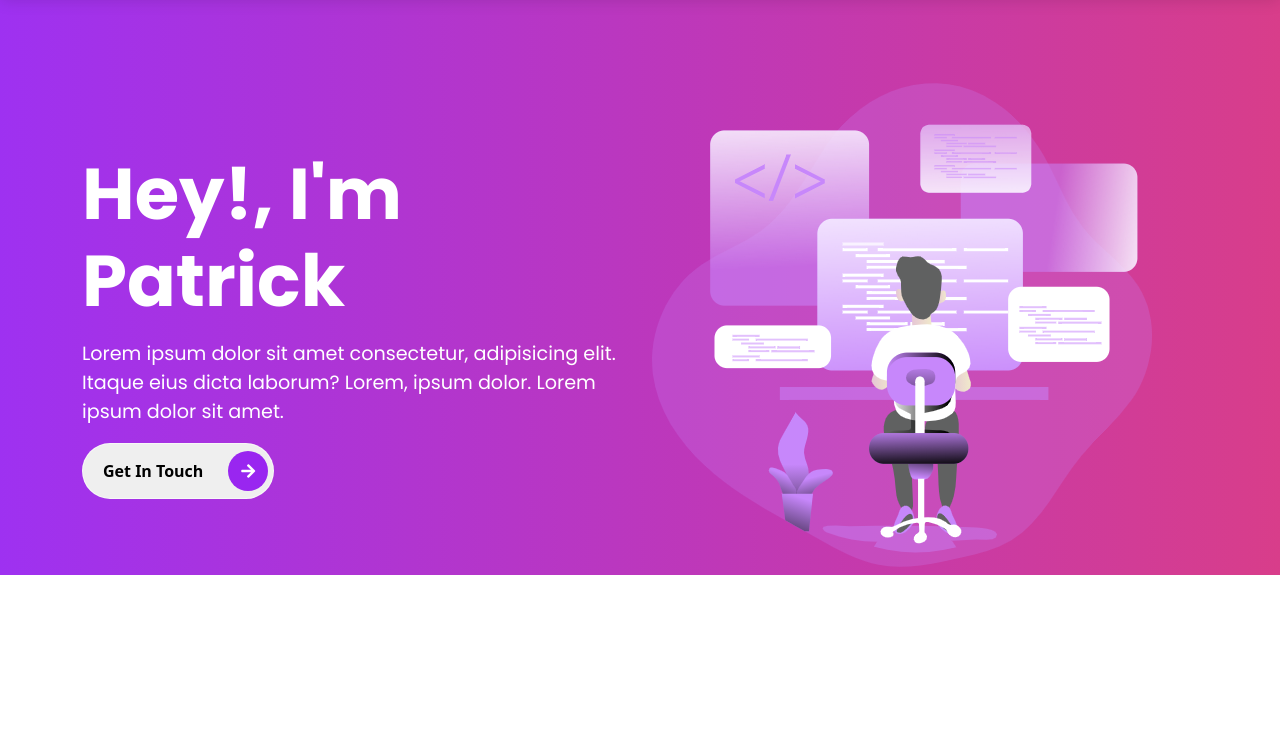
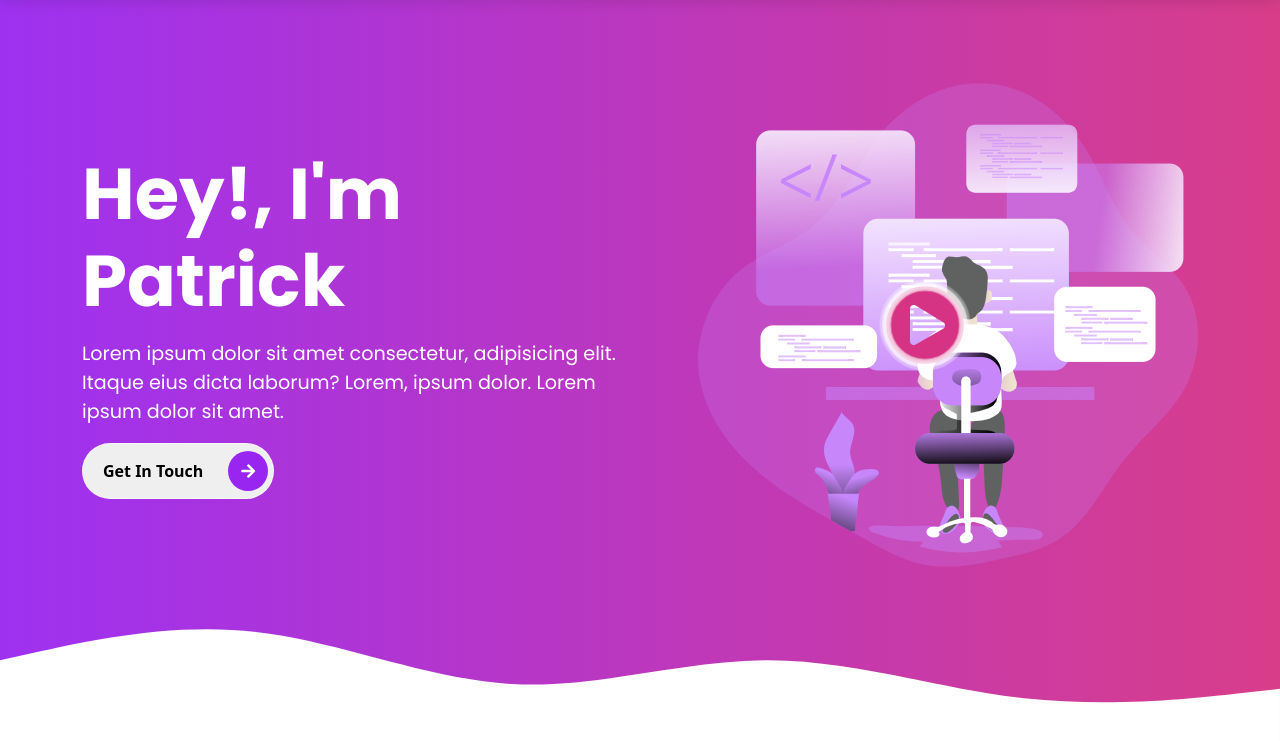
Before and after one commit to jonytalukdar/Bootstrap5_sass, a website: page index.html in a window 1280 px wide. Shown: the part 85-826 px from the top of the page. Before the commit the page ends 800 px from the top, so only its background shows below. Drawn offline with nearby package versions, Linux system fonts and the light colour scheme.

Commit message:
added showcase animation

```diff
--- a/index.html
+++ b/index.html
@@ -10,6 +10,10 @@
     <link
       href="https://fonts.googleapis.com/css2?family=Poppins:wght@400;500;600;700;800;900&display=swap"
       rel="stylesheet"
+    />
+    <link
+      rel="stylesheet"
+      href="https://cdn.jsdelivr.net/npm/glightbox/dist/css/glightbox.min.css"
     />
   </head>
   <body>
@@ -78,11 +82,40 @@
               Get In Touch <span><i class="fas fa-arrow-right"></i></span>
             </button>
           </div>
-          <div class="col-md-6 showcase">
-            <img src="./images/arts/intro-section-illustration.png" alt="" />
+
+          <div class="col-md-6 showcase text-end">
+            <div class="video-box">
+              <img
+                class="img-fluid"
+                src="./images/arts/intro-section-illustration.png"
+                alt=""
+              />
+              <a
+                href="#"
+                class="position-absolute top-50 start-50 translate-middle"
+              >
+                <span>
+                  <i class="fas fa-play-circle"></i>
+                </span>
+                <span class="border-animation border-animation-border-1"></span>
+                <span
+                  class="
+                    border-animation border-animation-border-2
+                    text-primary
+                  "
+                ></span>
+              </a>
+            </div>
           </div>
         </div>
       </div>
+      <svg xmlns="http://www.w3.org/2000/svg" viewBox="0 0 1440 320">
+        <path
+          fill="#fff"
+          fill-opacity="1"
+          d="M0,96L48,85.3C96,75,192,53,288,64C384,75,480,117,576,122.7C672,128,768,96,864,96C960,96,1056,128,1152,138.7C1248,149,1344,139,1392,133.3L1440,128L1440,320L1392,320C1344,320,1248,320,1152,320C1056,320,960,320,864,320C768,320,672,320,576,320C480,320,384,320,288,320C192,320,96,320,48,320L0,320Z"
+        ></path>
+      </svg>
     </section>
     <!-- Showcase section end -->
 
@@ -92,5 +125,6 @@
       integrity="sha384-MrcW6ZMFYlzcLA8Nl+NtUVF0sA7MsXsP1UyJoMp4YLEuNSfAP+JcXn/tWtIaxVXM"
       crossorigin="anonymous"
     ></script>
+    <script src="https://cdn.jsdelivr.net/gh/mcstudios/glightbox/dist/js/glightbox.min.js"></script>
   </body>
 </html>
--- a/scss/components/_animation.scss
+++ b/scss/components/_animation.scss
@@ -0,0 +1,12 @@
+@use '../custom';
+
+@keyframes pulse-border {
+  0% {
+    transform: scale(1);
+    opacity: 1;
+  }
+  100% {
+    transform: scale(1.2);
+    opacity: 0;
+  }
+}
--- a/scss/components/_mixins.scss
+++ b/scss/components/_mixins.scss
@@ -1,5 +1,6 @@
 @use '../custom' as *;
 
+// gradient color
 @mixin gradient {
   background: linear-gradient(
     to right,
@@ -7,3 +8,12 @@
     rgba($secondary, 0.95)
   );
 }
+
+// position absolute center
+
+@mixin absoluteCenter {
+  position: absolute;
+  top: 50%;
+  left: 50%;
+  transform: translate(-50%, -50%);
+}
--- a/scss/sections/_showcase.scss
+++ b/scss/sections/_showcase.scss
@@ -8,3 +8,39 @@
   height: 100%;
   padding: 10rem 0 0 0;
 }
+
+.showcase {
+  .video-box {
+    position: relative;
+
+    a {
+      //   @include absoluteCenter;
+
+      span {
+        i {
+          font-size: 5rem;
+          color: $secondary;
+        }
+      }
+    }
+  }
+}
+
+.border-animation {
+  position: absolute;
+  top: 0;
+  left: 0;
+  width: 5rem;
+  height: 5rem;
+  border: 0.55rem solid $white;
+  border-radius: 50%;
+  animation: pulse-border 1.5s linear infinite;
+
+  &-border-1 {
+    animation-delay: 1s;
+  }
+
+  &-border-2 {
+    animation-delay: 1.5s;
+  }
+}
```
Also changed, not shown: assets/css/style.css, 1 other file.
